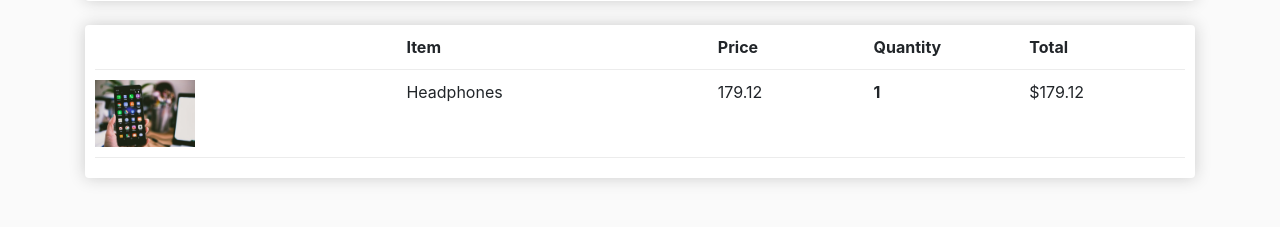
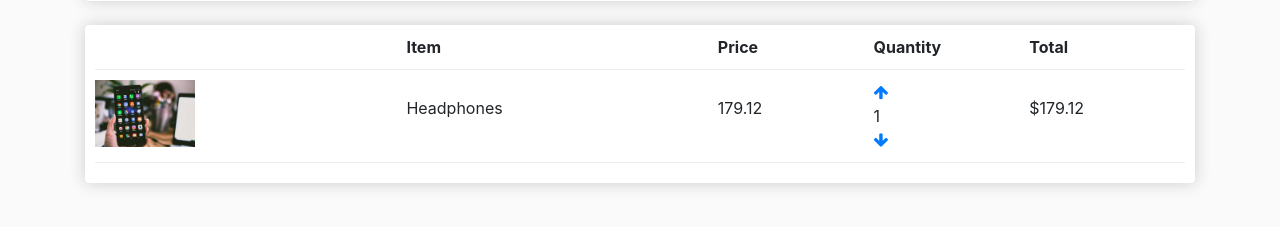
Before and after one commit to ayanchyaziz123/mobile_store_project_300_django, a Django app: page /user_cart/ in a window 1280 px wide. Shown: the part 237-464 px from the top of the page. Run offline with Django 3.2, Linux system fonts and the light colour scheme; a user stored in the database is signed in; data comes from the database, SQL or seed files in the repository; both versions use the stored data as it was after the commit; some libraries are stand-ins or nearby versions.

Commit message:
completed cart

```diff
--- a/templates/user_panel/cart.html
+++ b/templates/user_panel/cart.html
@@ -1,50 +1,70 @@
-{% extends 'user_panel/base.html' %}
-{% load static %}
-{% block content %}
+{% extends 'user_panel/base.html' %} {% load static %} {% block content %}
 <div class="row">
   <div class="col-lg-12">
     <div class="box-element">
+      <a class="btn btn-outline-dark" href="{% url 'user_store' %}"
+        >&#x2190; Continue Shopping</a
+      >
 
-				<a  class="btn btn-outline-dark" href="{% url 'user_store' %}">&#x2190; Continue Shopping</a>
-
-				<br>
-				<br>
+      <br />
+      <br />
       <table class="table">
         <tr>
-						<th><h5>Items: <strong>{{order.get_cart_items}}</strong></h5></th>
-						<th><h5>Total:<strong> ${{order.get_cart_total|floatformat:2}}</strong></h5></th>
           <th>
-							<a  style="float:right; margin:5px;" class="btn btn-success" href="{% url 'user_checkout' %}">Checkout</a>
+            <h5>Items: <strong>{{order.get_cart_items}}</strong></h5>
+          </th>
+          <th>
+            <h5>
+              Total:<strong> ${{order.get_cart_total|floatformat:2}}</strong>
+            </h5>
+          </th>
+          <th>
+            <a
+              style="float: right; margin: 5px"
+              class="btn btn-success"
+              href="{% url 'user_checkout' %}"
+              >Checkout</a
+            >
           </th>
         </tr>
       </table>
-
     </div>
 
-			<br>
+    <br />
     <div class="box-element">
       <div class="cart-row">
-					<div style="flex:2"></div>
-					<div style="flex:2"><strong>Item</strong></div>
-					<div style="flex:1"><strong>Price</strong></div>
-					<div style="flex:1"><strong>Quantity</strong></div>
-					<div style="flex:1"><strong>Total</strong></div>
+        <div style="flex: 2"></div>
+        <div style="flex: 2"><strong>Item</strong></div>
+        <div style="flex: 1"><strong>Price</strong></div>
+        <div style="flex: 1"><strong>Quantity</strong></div>
+        <div style="flex: 1"><strong>Total</strong></div>
       </div>
 
       {% for item in items %}
 
       <div class="cart-row">
-					<div style="flex:2"><img class="row-image" src="{{item.product.imageURL1}}"></div>
-					<div style="flex:2"><p>{{item.product.name}}</p></div>
-					<div style="flex:1"><p>{{item.product.price|floatformat:2}}</p></div>
-					<div style="flex:1">
-						<p class="quantity">{{item.quantity}}</p>
+        <div style="flex: 2">
+          <img class="row-image" src="{{item.product.imageURL1}}" />
         </div>
-					<div style="flex:1"><p>${{item.get_total}}</p></div>
+        <div style="flex: 2" class="mt-3"><p>{{item.product.name}}</p></div>
+        <div style="flex: 1" class="mt-3"><p>{{item.product.price|floatformat:2}}</p></div>
+        <div style="flex: 1">
+          <div class="align-self-start">
+          <a href="#" data-product={{item.product.id}} data-action="add" class="update-cart">
+            <i class="fa fa-arrow-up" aria-hidden="true"></i>
+            </a>
+          </div>
+          <div class="align-self-end">{{item.quantity}}</div>
+          <div class="align-self-center">
+          <a href="#" data-product={{item.product.id}} data-action="remove" class="update-cart">
+            <i class="fa fa-arrow-down" aria-hidden="true"></i>
+            </a>
+          </div>
+        </div>
+        <div style="flex: 1" class="mt-3"><p>${{item.get_total}}</p></div>
       </div>
 
       {% endfor %}
-
     </div>
   </div>
 </div>
--- a/user_panel/views.py
+++ b/user_panel/views.py
@@ -88,7 +88,7 @@ def updateItem(request):
     if action == 'add':
         orderItem.quantity = (orderItem.quantity + 1)
     elif action == 'remove':
-        orderItem.quantity = (orderItem.quantity + 1)
+        orderItem.quantity = (orderItem.quantity - 1)
 
     orderItem.save()
     if orderItem.quantity <= 0:
```
Also changed, not shown: db.sqlite3. Lines whose indentation alone changed are shown as unchanged.
